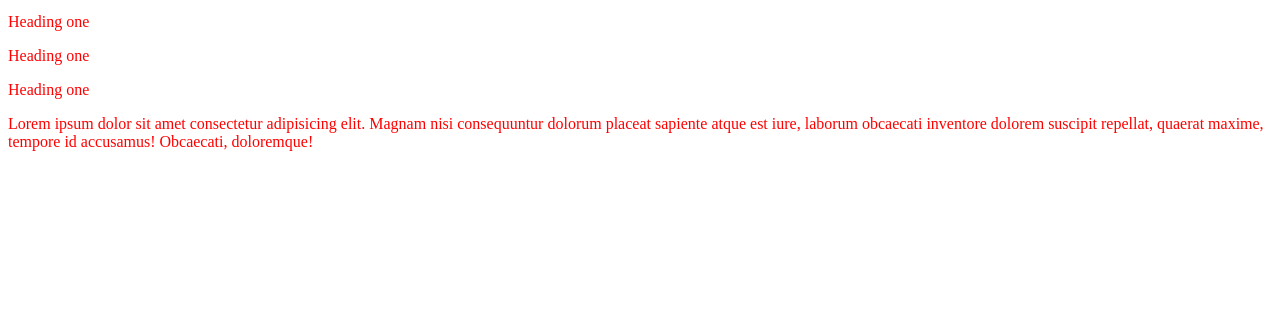
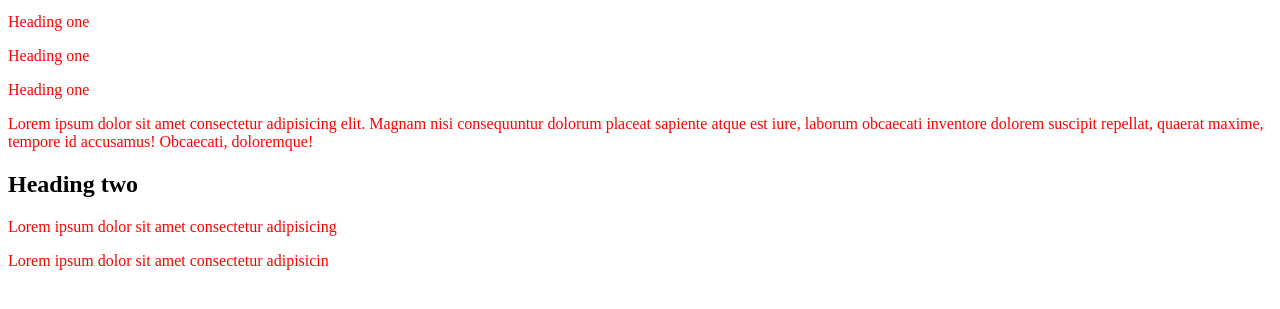
Before and after one commit to mr-vipan/Project-Demo, a plain HTML site: page index.html in a window 1280 px wide. Shown: the part 101-410 px from the top of the page. Drawn offline with Linux system fonts and the light colour scheme.

Commit message:
paragraph

```diff
--- a/index.html
+++ b/index.html
@@ -12,5 +12,12 @@
     <p class="Name" style="color: red;">Heading one</p>
     <p class="Name" style="color: red;">Heading one</p>
     <p class="Name" style="color: red;">Lorem ipsum dolor sit amet consectetur adipisicing elit. Magnam nisi consequuntur dolorum placeat sapiente atque est iure, laborum obcaecati inventore dolorem suscipit repellat, quaerat maxime, tempore id accusamus! Obcaecati, doloremque!</p>
+
+    <article>
+        <h2>Heading two</h2>
+        <p class="Name" style="color: red;">Lorem ipsum dolor sit amet consectetur adipisicing</p>
+        <p class="Name" style="color: red;">Lorem ipsum dolor sit amet consectetur adipisicin </p>
+
+    </article>
 </body>
 </html>
```
